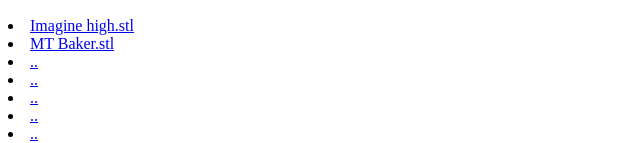
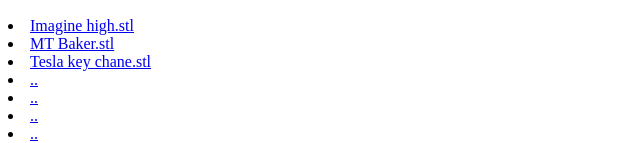
Before and after one commit to poderman/3D-print-designs, a plain HTML site: page public/index.html in a window 1280 px wide. Shown: the part 235-378 px from the top of the page, without its empty margins (0-640 px from the left). Drawn offline with Linux system fonts and the light colour scheme.

Commit message:
Update index.html

```diff
--- a/public/index.html
+++ b/public/index.html
@@ -10,7 +10,7 @@
  <h2 >other </h2>
 <li> <a  href="Imagine high.stl">Imagine high.stl</a>
 <li> <a  href="MT Baker.stl">MT Baker.stl</a>
-<li> <a  href="...">..</a>
+<li> <a  href="Tesla key chane.stl">Tesla key chane.stl</a>
 <li> <a  href="...">..</a>
 <li> <a  href="...">..</a>
 <li> <a  href="...">..</a>
```
